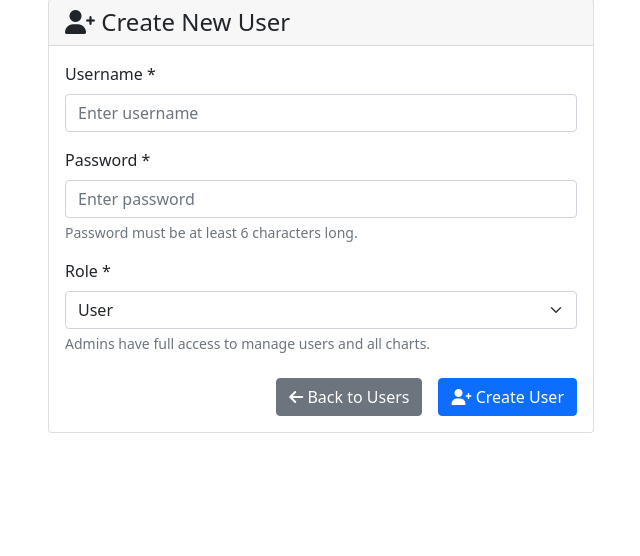
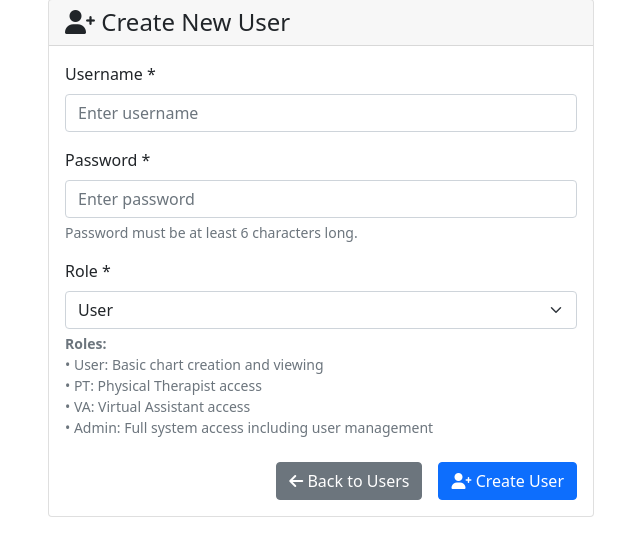
Before and after one commit to ZeeJaySec/Dashboard-Charts-App, a Flask app: page /register in a window 1280 px wide. Shown: the part 81-637 px from the top of the page, without its empty margins (319-959 px from the left). Run offline with Flask 3, Linux system fonts and the light colour scheme; the visitor is signed in with stand-in values (Sample User, id 1).

Commit message:
Update register.html
added dashboard thingy

```diff
--- a/Templates/register.html
+++ b/Templates/register.html
@@ -30,6 +30,11 @@
                             </a>
                         </li>
                         <li>
+                            <a class="dropdown-item" href="{{ url_for('my_dashboards') }}">
+                                <i class="fas fa-tachometer-alt"></i> My Dashboards
+                            </a>
+                        </li>
+                        <li>
                             <a class="dropdown-item" href="{{ url_for('my_data') }}">
                                 <i class="fas fa-database"></i> My Data
                             </a>
@@ -37,6 +42,11 @@
                         <li>
                             <a class="dropdown-item" href="{{ url_for('manage_users') }}">
                                 <i class="fas fa-users-cog"></i> Manage Users
+                            </a>
+                        </li>
+                        <li>
+                            <a class="dropdown-item" href="{{ url_for('admin_all_dashboards') }}">
+                                <i class="fas fa-tachometer-alt"></i> All Dashboards
                             </a>
                         </li>
                         <li><hr class="dropdown-divider"></li>
@@ -97,9 +107,17 @@
                                 <label for="role" class="form-label">Role *</label>
                                 <select class="form-select" id="role" name="role" required>
                                     <option value="user">User</option>
+                                    <option value="PT">PT</option>
+                                    <option value="VA">VA</option>
                                     <option value="admin">Admin</option>
                                 </select>
-                                <div class="form-text">Admins have full access to manage users and all charts.</div>
+                                <div class="form-text">
+                                    <strong>Roles:</strong><br>
+                                    • User: Basic chart creation and viewing<br>
+                                    • PT: Physical Therapist access<br>
+                                    • VA: Virtual Assistant access<br>
+                                    • Admin: Full system access including user management
+                                </div>
                             </div>
 
                             <div class="d-grid gap-2 d-md-flex justify-content-md-end">
```
